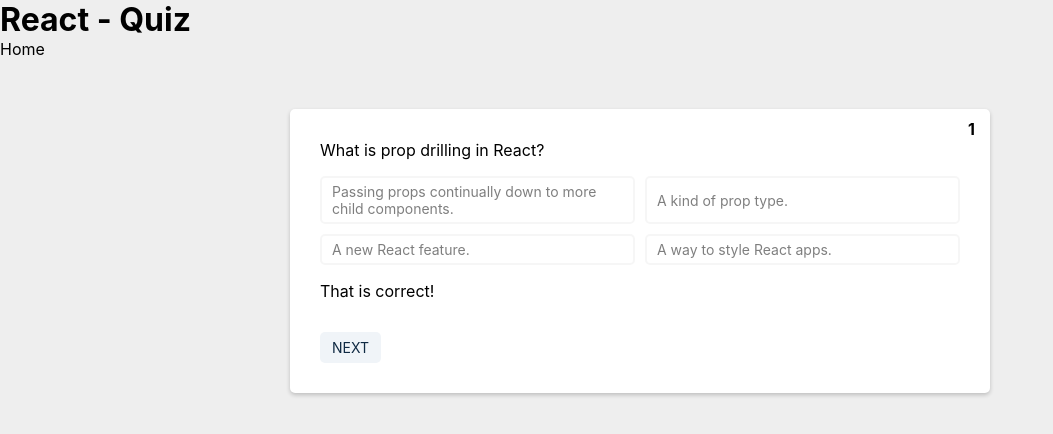
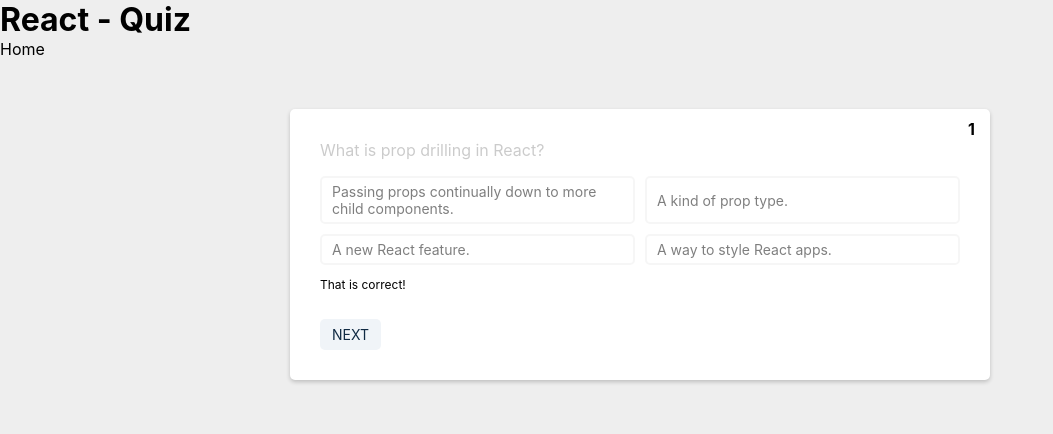
Before and after one commit to zneib/frontend-tester, a Next.js app: page /quiz in a window 1280 px wide. Both pictures are taken after a click on the button "Passing props continually down to more child components.". Shown: the top 434 px of the page, without its empty margins (0-1053 px from the left). Built offline with nearby package versions, Linux system fonts and the light colour scheme.

Commit message:
Small style changes to some quiz card text

```diff
--- a/components/QuizCard.tsx
+++ b/components/QuizCard.tsx
@@ -9,6 +9,10 @@
   right: 15px;
   top: 10px;
   font-weight: bold;
+`
+
+const QuestionText = styled.p<{ disableText: boolean}>`
+  opacity: ${props => props.disableText ? '0.2' : '1'};
 `
 
 const OptionsWrapper = styled.div`
@@ -86,7 +90,7 @@
   return (
     <CardWrapper>
       <CardNumber>{id}</CardNumber>
-      <p>{text}</p>
+      <QuestionText disableText={cardsDisabled}>{text}</QuestionText>
       <OptionsWrapper>
         {answerOptions?.length > 0 && answerOptions.map((option, index) => (
           <OptionBtn
@@ -99,8 +103,8 @@
           />
         ))}
       </OptionsWrapper>
-      {isCorrect && isAnswered && <p>That is correct!</p>}
-      {!isCorrect && isAnswered && <p>That is incorrect.</p>}
+      {isCorrect && isAnswered && <p style={{ fontSize: '12px' }}>That is correct!</p>}
+      {!isCorrect && isAnswered && <p style={{ fontSize: '12px'}}>That is incorrect.</p>}
       {isAnswered && id !== numberOfQuestions && <NextBtn type="button" onClick={handleNext}>NEXT</NextBtn>}
       {selectedAnswer && id === numberOfQuestions &&<NextBtn type="button" onClick={handleFinish}>FINISH</NextBtn>}
     </CardWrapper>
```
